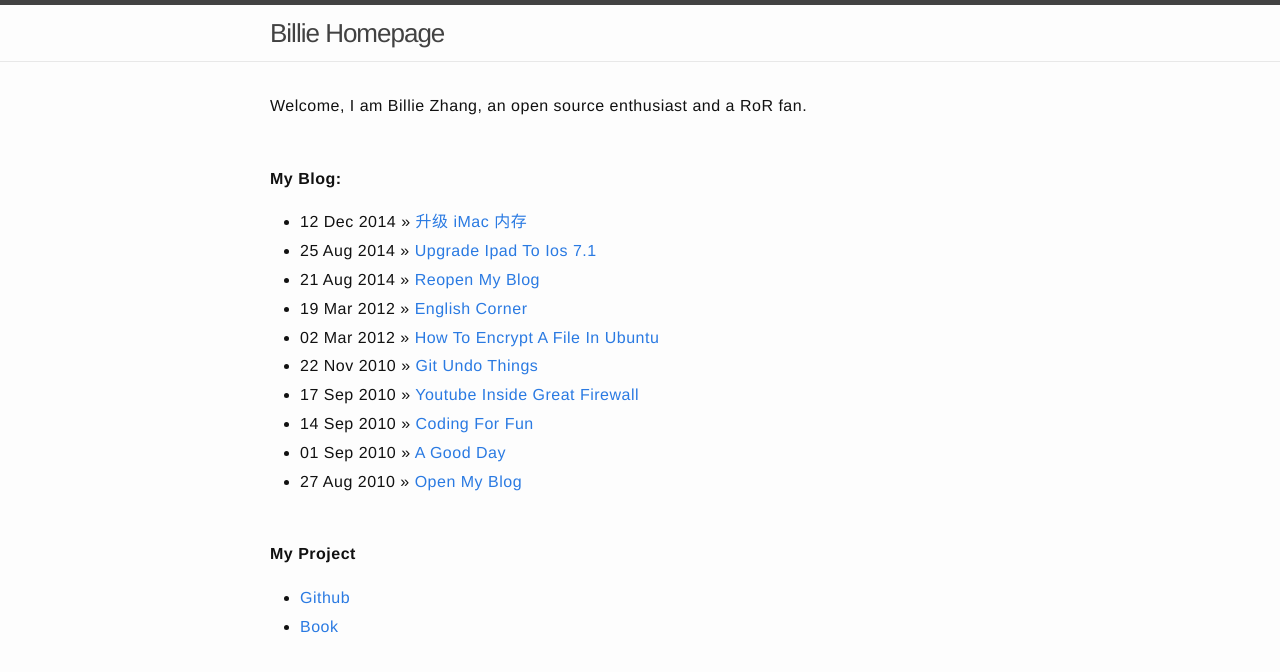
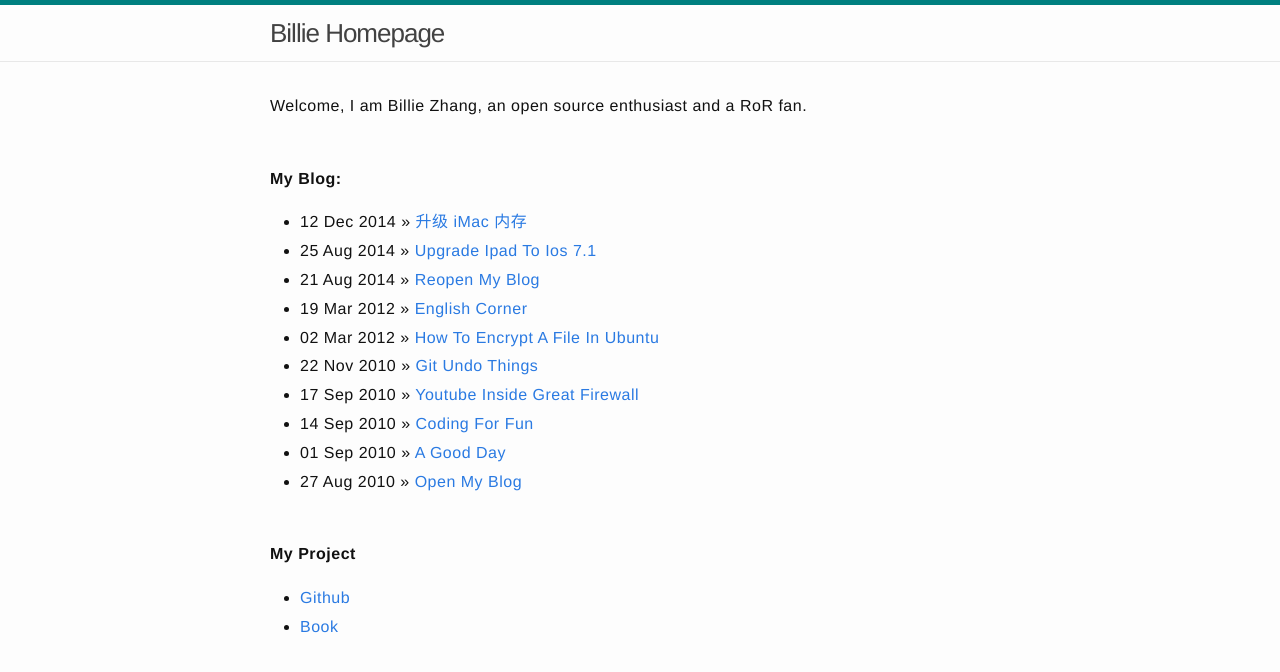
Before and after one commit to billie66/billie66.github.com, a Jekyll site: the page built from index.md, in a window 1280 px wide. Shown: the top 672 px of the page. Built offline with Jekyll 4.4.1, drawn with Linux system fonts in a browser that asks for light colours.

Commit message:
change the top line color

```diff
--- a/_sass/_layout.scss
+++ b/_sass/_layout.scss
@@ -2,7 +2,7 @@
  * Site header
  */
 .site-header {
-    border-top: 5px solid $grey-color-dark;
+    border-top: 5px solid #008080;
     border-bottom: 1px solid $grey-color-light;
     min-height: 56px;
 
```
